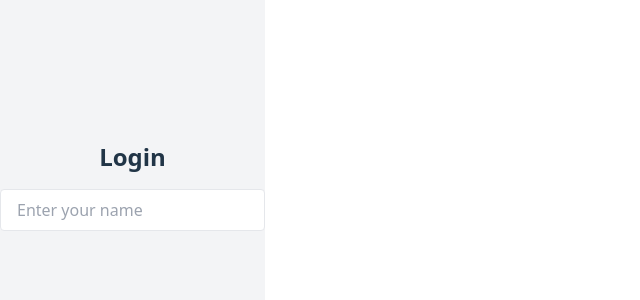
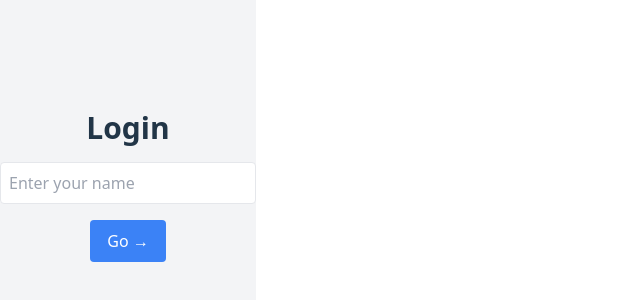
Before and after one commit to QasimRRizvi/construction-app, a React (Vite) app: page / in a window 1280 px wide. Shown: the part 214-514 px from the top of the page, without its empty margins (0-640 px from the left). Built offline with nearby package versions, Linux system fonts and the light colour scheme.

Commit message:
feat: update login page to integrate RxDB

```diff
--- a/src/pages/Login.tsx
+++ b/src/pages/Login.tsx
@@ -1,14 +1,48 @@
+import { useState } from 'react'
+import { useNavigate } from 'react-router-dom'
+import { v4 as uuidv4 } from 'uuid'
+import { getDB } from '../db'
+import { userAuth } from '../hooks/useAuth'
+
 const Login = () => {
+  const [name, setName] = useState('')
+  const login = userAuth(({ login }) => login)
+  const navigate = useNavigate()
+
+  const handleLogin = async () => {
+    const db = await getDB()
+
+    const existing = await db.users.findOne({ selector: { name } }).exec()
+
+    let user
+
+    if (existing) {
+      user = existing.toJSON()
+    } else {
+      user = { id: uuidv4(), name }
+      await db.users.insert(user)
+    }
+
+    login(user)
+    navigate('/plan')
+  }
+
   return (
-    <div className="h-screen flex items-center justify-center">
-      <div className="text-center">
-        <h1 className="text-2xl font-bold">Login</h1>
-        <input
-          type="text"
-          placeholder="Enter your name"
-          className="mt-4 px-4 py-2 border rounded"
-        />
-      </div>
+    <div className="h-screen flex flex-col items-center justify-center gap-4">
+      <h1 className="text-3xl font-bold">Login</h1>
+      <input
+        type="text"
+        className="border p-2 rounded w-64"
+        value={name}
+        onChange={(e) => setName(e.target.value)}
+        placeholder="Enter your name"
+      />
+      <button
+        onClick={handleLogin}
+        className="bg-blue-500 text-white px-4 py-2 rounded"
+      >
+        Go →
+      </button>
     </div>
   )
 }
```
